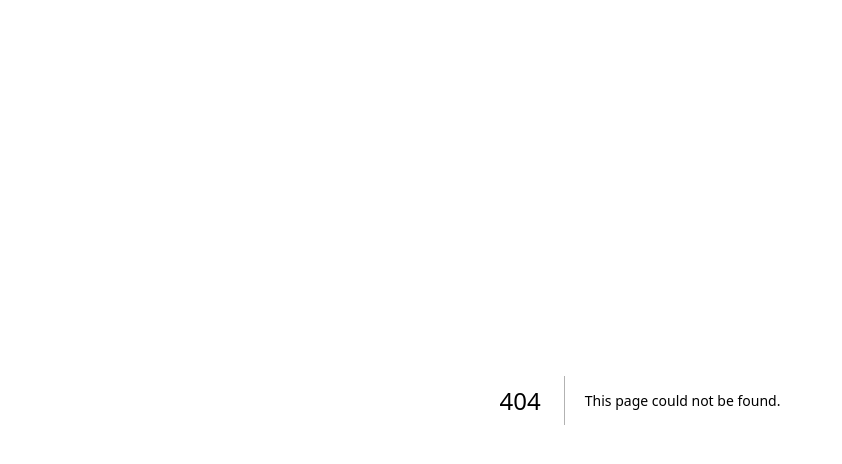
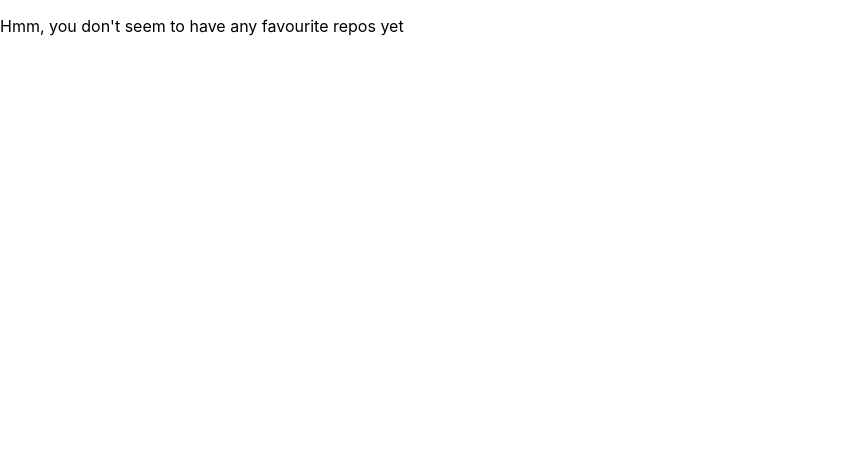
Before and after one commit to KishokanthJeganathan/veed-task, a Next.js app: page /favourites in a window 1280 px wide. Before the commit this address had no page. Shown: the top 464 px of the page, without its empty margins (0-842 px from the left). Built offline with nearby package versions, Linux system fonts and the light colour scheme.

Commit message:
fetched favourites + fixed hydration error

```diff
--- /dev/null
+++ b/components/Favourites/FavouriteCards.tsx
@@ -0,0 +1,31 @@
+import React from "react";
+import RepoCard, { RepoCardData } from "../RepoCard/RepoCard";
+import { FavouriteCardsCover } from "./styles";
+
+const FavouriteCards = ({
+  favouriteCardData,
+}: {
+  favouriteCardData: RepoCardData[];
+}) => {
+  if (!favouriteCardData.length)
+    return <p>Hmm, you don&apos;t seem to have any favourite repos yet</p>;
+  return (
+    <FavouriteCardsCover>
+      {favouriteCardData?.map(
+        ({ name, link, language, numOfForks, numOfstars }) => (
+          <RepoCard
+            numOfstars={numOfstars}
+            name={name}
+            numOfForks={numOfForks}
+            link={link}
+            language={language}
+            key={name}
+            isFavourite
+          />
+        )
+      )}
+    </FavouriteCardsCover>
+  );
+};
+
+export default FavouriteCards;
--- /dev/null
+++ b/components/Favourites/styles.tsx
@@ -0,0 +1,5 @@
+import { RepoCardsCover } from "../RepoCards/styles";
+
+const FavouriteCardsCover = RepoCardsCover;
+
+export { FavouriteCardsCover };
--- a/components/RepoCard/RepoCard.tsx
+++ b/components/RepoCard/RepoCard.tsx
@@ -12,7 +12,7 @@ export type RepoCardData = {
 
 export type RepoCardProps = RepoCardData & {
   isFavourite: boolean;
-  setValue: (data: SetValueData<RepoCardData>) => void;
+  setValue?: (data: SetValueData<RepoCardData>) => void;
 };
 
 const RepoCard = ({
@@ -37,7 +37,7 @@ const RepoCard = ({
     });
 
   return (
-    <RepoCardCover data-cy="RepoCard">
+    <RepoCardCover>
       <h3>Name: {name}</h3>
       <p>Stars: {numOfstars}</p>
       <p>Forks: {numOfForks}</p>
--- a/hooks/useLocalStorage.tsx
+++ b/hooks/useLocalStorage.tsx
@@ -8,6 +8,7 @@ export type SetValueData<T> = {
 };
 
 const useLocalStorage = <T, K>(keyName: string, defaultValue: K) => {
+  const [storedData, setStoredData] = useState<T[]>([]);
   const readValue = useCallback(() => {
     if (typeof window === "undefined") {
       return defaultValue;
@@ -21,7 +22,11 @@ const useLocalStorage = <T, K>(keyName: string, defaultValue: K) => {
     }
   }, [keyName, defaultValue]);
 
-  const [storedData, setStoredData] = useState<T[]>(readValue());
+  useEffect(() => {
+    setStoredData(readValue());
+    // eslint-disable-next-line react-hooks/exhaustive-deps
+  }, []);
+
   const setValue = ({ data, action }: SetValueData<T>): void => {
     try {
       const newData = action === "Add" ? [...storedData, data] : storedData;
@@ -33,11 +38,6 @@ const useLocalStorage = <T, K>(keyName: string, defaultValue: K) => {
     }
   };
 
-  useEffect(() => {
-    setStoredData(readValue());
-    // eslint-disable-next-line react-hooks/exhaustive-deps
-  }, []);
-
   return {
     storedData,
     setValue,
--- /dev/null
+++ b/pages/favourites.tsx
@@ -0,0 +1,14 @@
+import React from "react";
+import useLocalStorage from "../hooks/useLocalStorage";
+import { RepoCardData } from "../components/RepoCard/RepoCard";
+import FavouriteCards from "../components/Favourites/FavouriteCards";
+
+const Favourites = () => {
+  const { storedData } = useLocalStorage<RepoCardData, []>("RepoData", []);
+
+  return (
+    <>{storedData ? <FavouriteCards favouriteCardData={storedData} /> : null}</>
+  );
+};
+
+export default Favourites;
```
